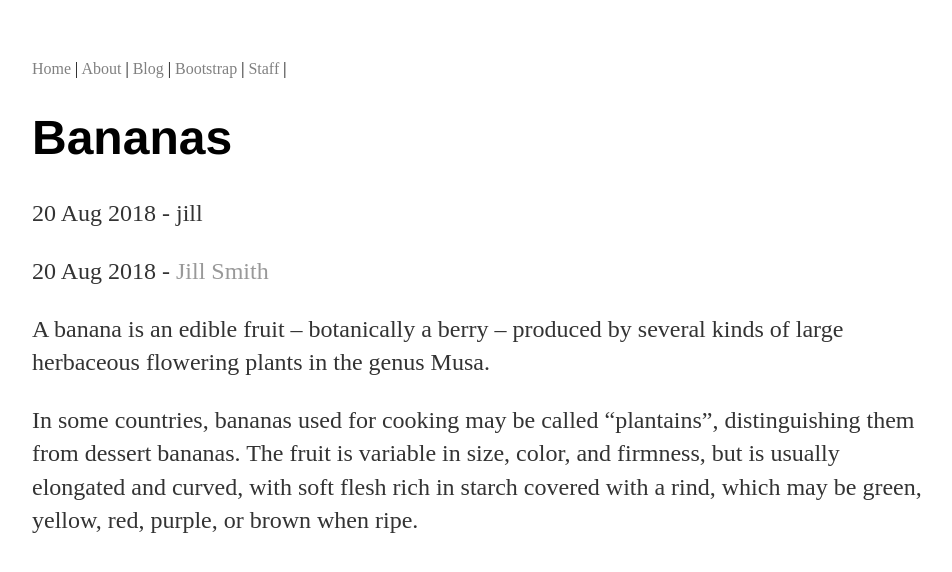
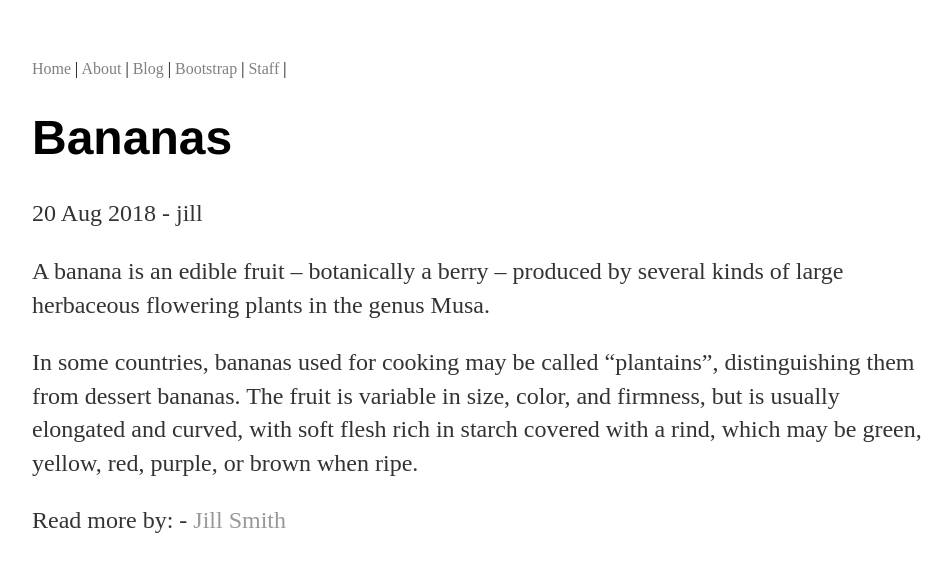
Before and after one commit to studentiyot/code_monkey, a Jekyll site: the page built from _posts/2018-08-20-bananas.md, in a window 1280 px wide. Shown: the top 572 px of the page, without its empty margins (160-1112 px from the left). Built offline with Jekyll 4.4.1, drawn with Linux system fonts in a browser that asks for light colours.

Commit message:
Update post.html

```diff
--- a/_layouts/post.html
+++ b/_layouts/post.html
@@ -4,12 +4,13 @@ layout: default
 <h1>{{ page.title }}</h1>
 <p>{{ page.date | date_to_string }} - {{ page.author }}</p>
 
+{{ content }}
+
 <p>
-  {{ page.date | date_to_string }}
+  <!-- {{ page.date | date_to_string }} -->
+  Read more by:
   {% assign author = site.authors | where: 'short_name', page.author | first %}
   {% if author %}
     - <a href="{{ author.url | prepend: site.baseurl }}">{{ author.name }}</a>
   {% endif %}
 </p>
-
-{{ content }}
```
